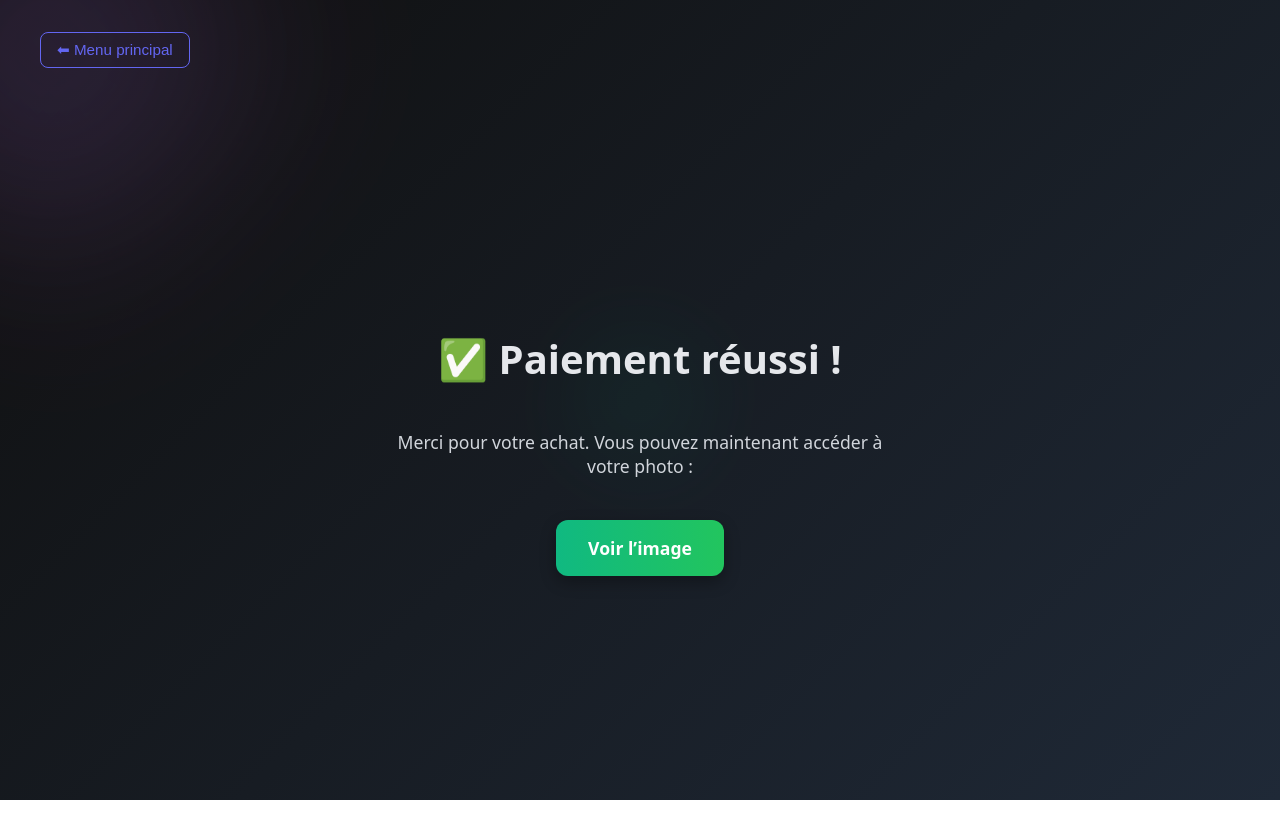
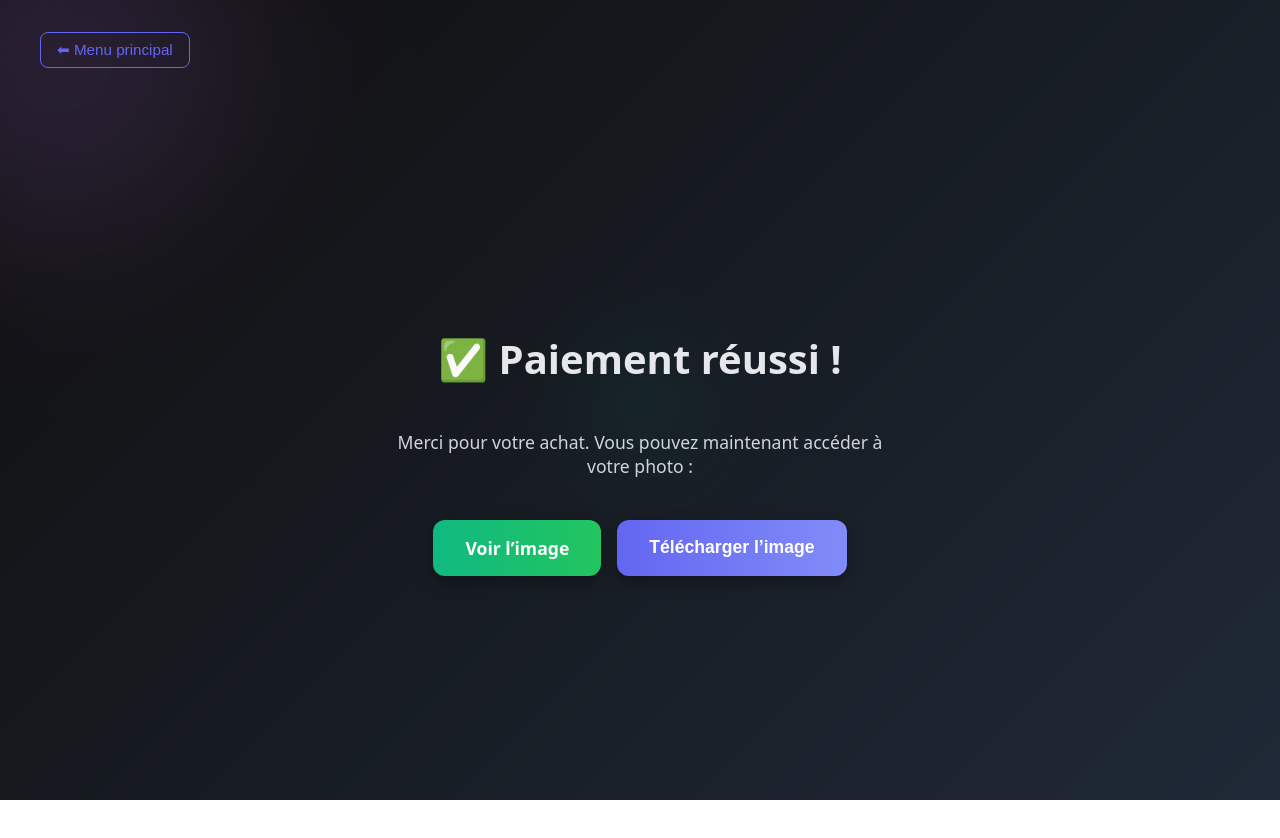
Before and after one commit to Boz0o0/SecureShot, a React (Vite) app in the folder frontend/: page /confirm in a window 1280 px wide. Shown: the top 838 px of the page. Built offline with nearby package versions, Linux system fonts and the light colour scheme; no server answers.

Commit message:
add: added button to dl picture

```diff
--- a/frontend/src/pages/ConfirmPage.jsx
+++ b/frontend/src/pages/ConfirmPage.jsx
@@ -68,8 +68,6 @@ export default function ConfirmPage() {
         return;
       }
 
-      toast.success('✅ Vente enregistrée.');
-
       const { error: deleteError } = await supabase
         .from('photos')
         .delete()
@@ -79,9 +77,6 @@ export default function ConfirmPage() {
         toast.error("Erreur suppression BDD : " + deleteError.message);
         return;
       }
-
-      toast.success('🗑 Photo supprimée avec succès.');
-      toast.success('✅ Achat et transfert vers sales réussis !');
     };
 
     buyPhotoAndDelete();
@@ -90,6 +85,31 @@ export default function ConfirmPage() {
   const handleLogout = async () => {
     await supabase.auth.signOut();
     window.location.reload();
+  };
+
+  // Nouvelle fonction pour forcer téléchargement
+  const handleDownload = async () => {
+    if (!imageUrl) {
+      toast.error("URL de l'image introuvable.");
+      return;
+    }
+    try {
+      const res = await fetch(imageUrl, { mode: 'cors' });
+      if (!res.ok) throw new Error('Erreur réseau');
+      const blob = await res.blob();
+      const url = window.URL.createObjectURL(blob);
+
+      const a = document.createElement('a');
+      a.href = url;
+      a.download = 'photo.jpg'; // nom du fichier téléchargé, tu peux personnaliser
+      document.body.appendChild(a);
+      a.click();
+      a.remove();
+
+      window.URL.revokeObjectURL(url);
+    } catch (error) {
+      toast.error("Erreur lors du téléchargement.");
+    }
   };
 
   return (
@@ -161,6 +181,7 @@ export default function ConfirmPage() {
         Merci pour votre achat. Vous pouvez maintenant accéder à votre photo :
       </p>
 
+      <div style={{ marginTop: '1.5rem', display: 'flex', gap: '1rem' }}>
         <a
           href={imageUrl}
           target="_blank"
@@ -169,6 +190,11 @@ export default function ConfirmPage() {
         >
           Voir l’image
         </a>
+
+        <button onClick={handleDownload} style={downloadButtonStyle}>
+          Télécharger l’image
+        </button>
+      </div>
     </div>
   );
 }
@@ -211,7 +237,6 @@ const userMenuStyle = {
 };
 
 const viewButtonStyle = {
-  marginTop: '1.5rem',
   padding: '1rem 2rem',
   fontSize: '1.1rem',
   fontWeight: 600,
@@ -220,6 +245,24 @@ const viewButtonStyle = {
   borderRadius: '0.75rem',
   textDecoration: 'none',
   boxShadow: '0 6px 16px rgba(0,0,0,0.3)',
+  transition: 'all 0.3s ease',
+};
+
+const downloadButtonStyle = {
+  padding: '1rem 2rem',
+  fontSize: '1.1rem',
+  fontWeight: 600,
+  background: 'linear-gradient(to right, #6366f1, #818cf8)',
+  color: 'white',
+  borderRadius: '0.75rem',
+  border: 'none',
+  cursor: 'pointer',
+  boxShadow: '0 6px 16px rgba(0,0,0,0.3)',
+  transition: 'all 0.3s ease',
+};
+
+downloadButtonStyle[':hover'] = {
+  background: 'linear-gradient(to right, #818cf8, #6366f1)',
 };
 
 const blurBox = (color, top, left, w, h, blur, center = false) => ({
--- a/frontend/src/pages/PaymentPage.jsx
+++ b/frontend/src/pages/PaymentPage.jsx
@@ -152,7 +152,7 @@ export default function PaymentPage() {
 
   return (
     <>
-      <Toaster position="top-right" />
+      <Toaster position="top-center" />
       <div style={styles.page}>
         <div style={styles.background}>
           <div style={styles.shapeBlue} />
--- a/frontend/src/pages/RegisterPage.jsx
+++ b/frontend/src/pages/RegisterPage.jsx
@@ -49,7 +49,7 @@ export default function RegisterPage() {
 
   return (
     <>
-      <Toaster position="top-right" />
+      <Toaster position="top-center" />
       <div style={{ position: 'relative', zIndex: 0 }}>
         {/* Fullscreen background */}
         <div
```
Lines whose indentation alone changed are shown as unchanged.
